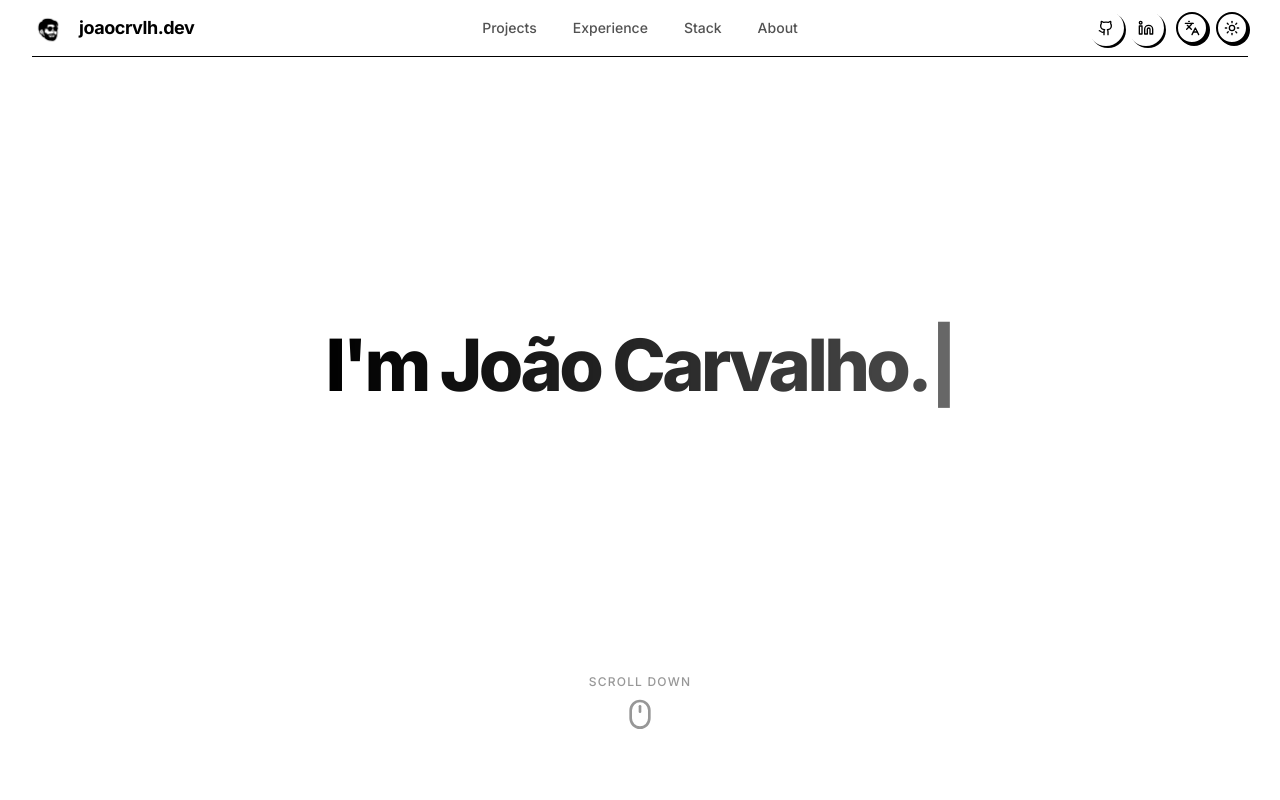
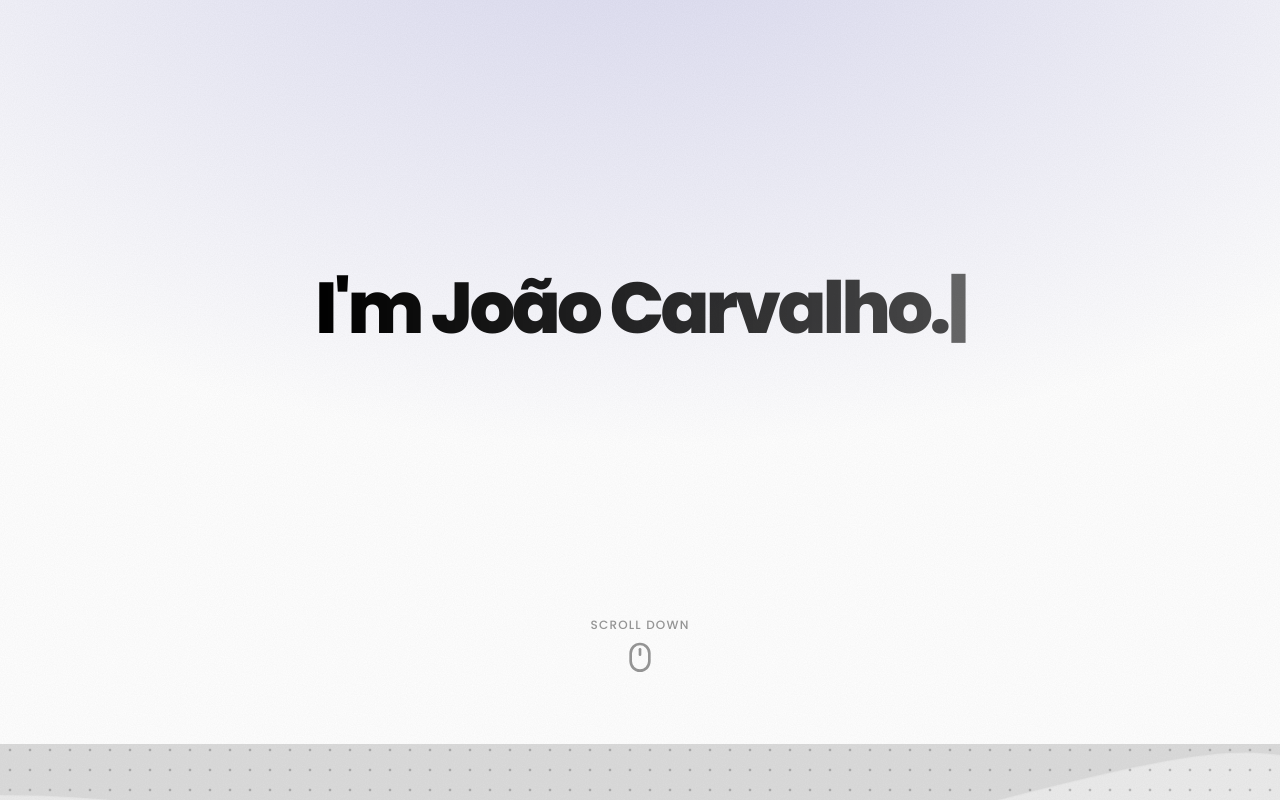
Before and after one commit to joaocrvlh/portfolio-web, a Next.js app: page /en in a window 1280 px wide. Built offline with nearby package versions, Linux system fonts and the light colour scheme.

Commit message:
refactor: swap navbar layout for desktop background and poppins

```diff
--- a/src/app/[locale]/layout.tsx
+++ b/src/app/[locale]/layout.tsx
@@ -1,12 +1,23 @@
 import type { Metadata } from "next";
-import { Inter } from "next/font/google";
+import { Poppins, Space_Mono } from "next/font/google";
 import { NextIntlClientProvider } from "next-intl";
 import { getMessages, getTranslations } from "next-intl/server";
 import { ThemeProvider } from "@/components/theme-provider";
+import { MotionProvider } from "@/components/motion-provider";
+import { DesktopBackground } from "@/components/retro/desktop-background";
 import "../globals.css";
-import { Navbar } from "@/components/navbar";
 
-const inter = Inter({ subsets: ["latin"] });
+const poppins = Poppins({
+  subsets: ["latin"],
+  variable: "--font-poppins",
+  weight: ["400", "500", "600", "700", "800"],
+});
+
+const spaceMono = Space_Mono({
+  subsets: ["latin"],
+  variable: "--font-space-mono",
+  weight: ["400", "700"],
+});
 
 type Props = {
   children: React.ReactNode;
@@ -32,7 +43,7 @@ export default async function RootLayout({ children, params }: Props) {
 
   return (
     <html lang={locale} suppressHydrationWarning>
-      <body className={inter.className}>
+      <body className={`${poppins.variable} ${spaceMono.variable}`}>
         <NextIntlClientProvider messages={messages}>
           <ThemeProvider
             attribute="class"
@@ -40,12 +51,10 @@ export default async function RootLayout({ children, params }: Props) {
             enableSystem
             disableTransitionOnChange
           >
-            <div className="flex w-full justify-center min-h-screen bg-background">
-              <div className="w-full max-w-7xl px-4 md:px-8">
-                <Navbar />
-                {children}
-              </div>
-            </div>
+            <MotionProvider>
+              <DesktopBackground />
+              {children}
+            </MotionProvider>
           </ThemeProvider>
         </NextIntlClientProvider>
       </body>
```
